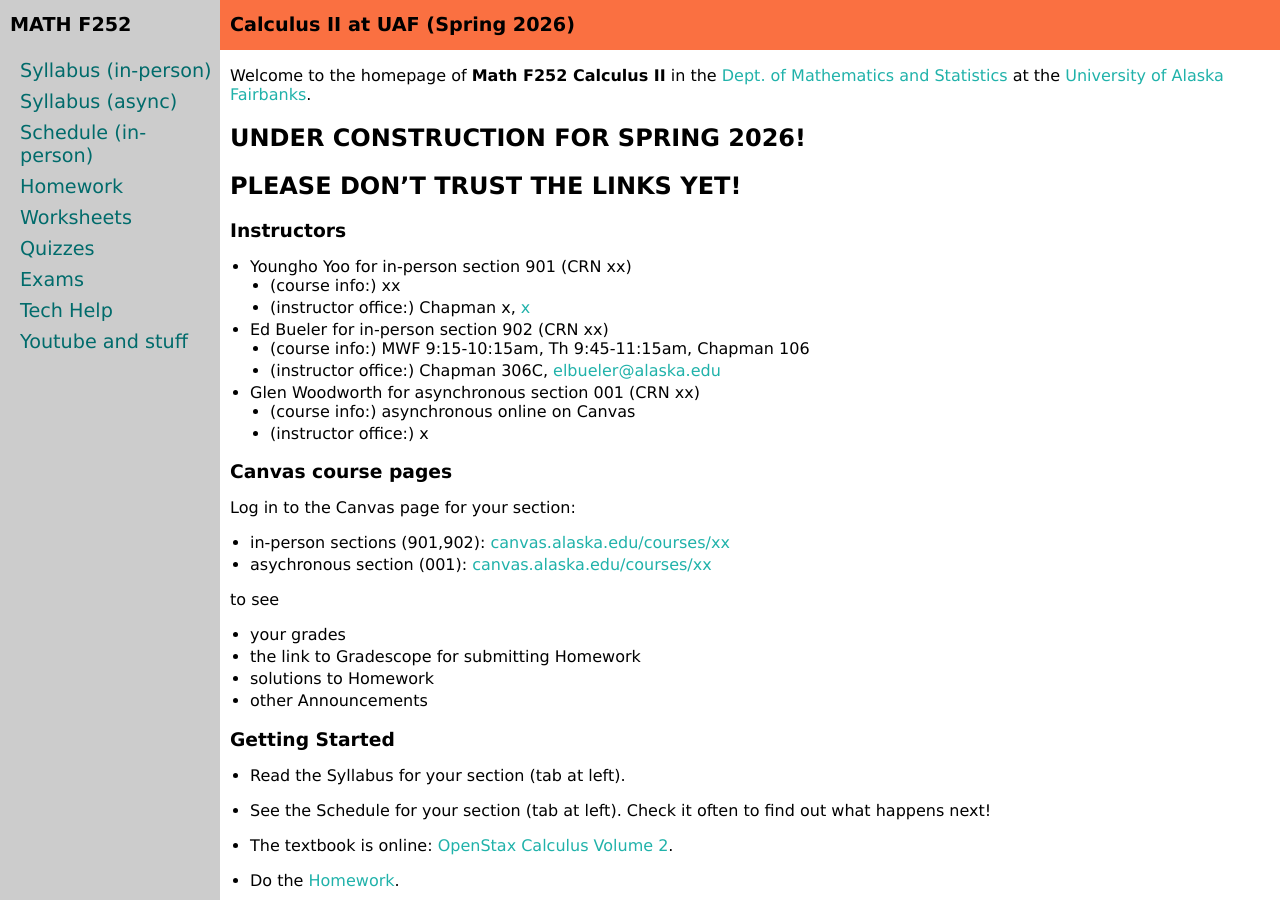
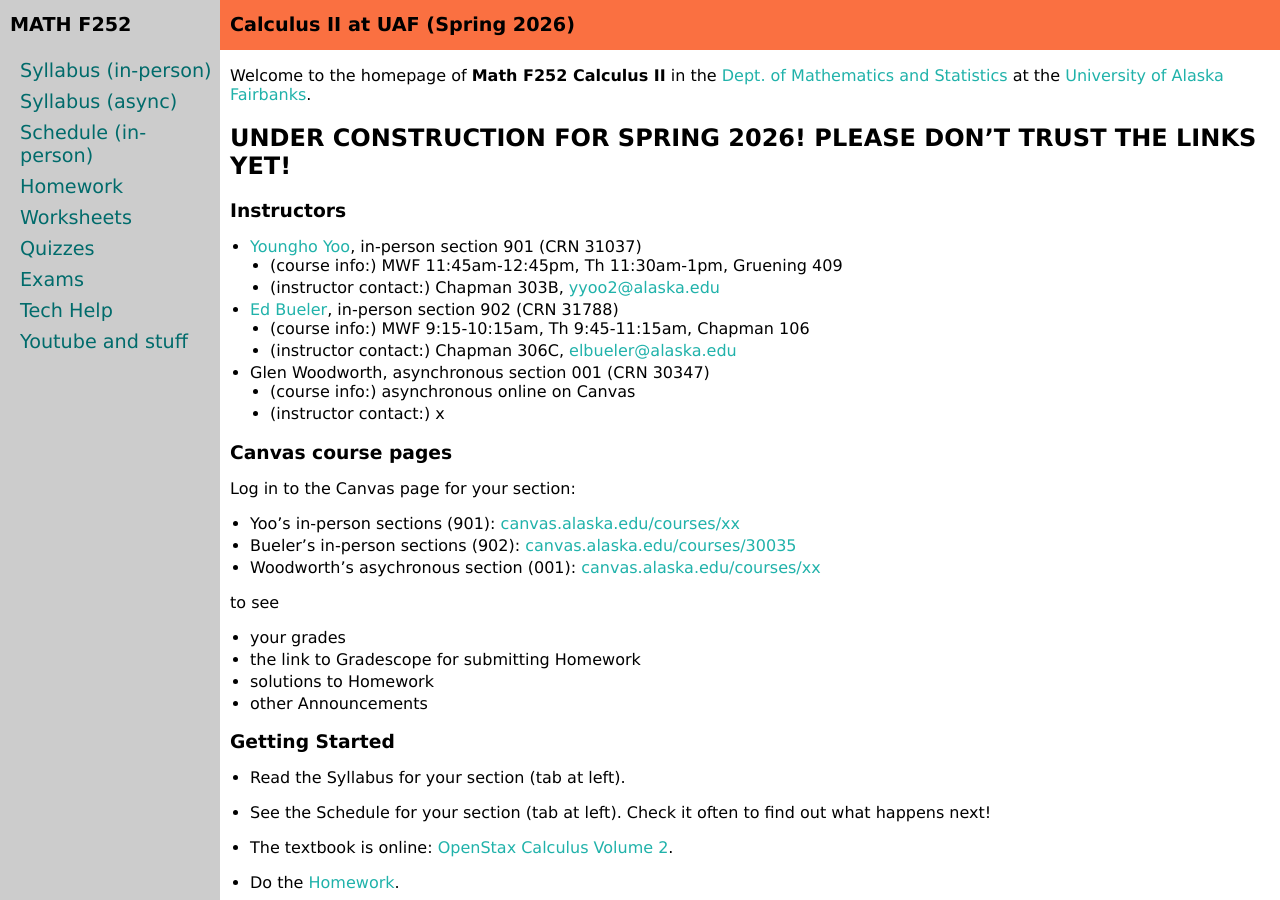
Before and after one commit to uaf-math/calc2, a Jekyll site: the page built from index.md, in a window 1280 px wide and 900 px high. Built offline with Jekyll 4.4.1, drawn with Linux system fonts in a browser that asks for light colours.

Commit message:
add canvas and instructor info to front page

```diff
--- a/index.md
+++ b/index.md
@@ -5,28 +5,27 @@
 
 Welcome to the homepage of **Math F252 Calculus II** in the [Dept. of Mathematics and Statistics](http://www.uaf.edu/dms/) at the [University of Alaska Fairbanks](http://www.uaf.edu/).
 
-## UNDER CONSTRUCTION FOR SPRING 2026!
-
-## PLEASE DON'T TRUST THE LINKS YET!
+## UNDER CONSTRUCTION FOR SPRING 2026! PLEASE DON'T TRUST THE LINKS YET!
 
 ### Instructors
 
-  * Youngho Yoo for in-person section 901 (CRN xx)
-    * (course info:) xx
-    * (instructor office:) Chapman x, [x](mailto:x)
-  * Ed Bueler for in-person section 902 (CRN xx)
+  * [Youngho Yoo](https://sites.google.com/view/younghoyoo/), in-person section 901 (CRN 31037)
+    * (course info:) MWF 11:45am-12:45pm, Th 11:30am-1pm, Gruening 409
+    * (instructor contact:) Chapman 303B, [yyoo2@alaska.edu](mailto:yyoo2@alaska.edu)
+  * [Ed Bueler](https://bueler.github.io/), in-person section 902 (CRN 31788)
     * (course info:) MWF 9:15-10:15am, Th 9:45-11:15am, Chapman 106
-    * (instructor office:) Chapman 306C, [elbueler@alaska.edu](mailto:elbueler@alaska.edu)
-  * Glen Woodworth for asynchronous section 001 (CRN xx)
+    * (instructor contact:) Chapman 306C, [elbueler@alaska.edu](mailto:elbueler@alaska.edu)
+  * Glen Woodworth, asynchronous section 001 (CRN 30347)
     * (course info:) asynchronous online on Canvas
-    * (instructor office:) x
+    * (instructor contact:) x
 
 ### Canvas course pages
 
 Log in to the Canvas page for your section:
 
-  * in-person sections (901,902): [canvas.alaska.edu/courses/xx](xx)
-  * asychronous section (001): [canvas.alaska.edu/courses/xx](xx)
+  * Yoo's in-person sections (901): [canvas.alaska.edu/courses/xx](xx)
+  * Bueler's in-person sections (902): [canvas.alaska.edu/courses/30035](https://canvas.alaska.edu/courses/30035)
+  * Woodworth's asychronous section (001): [canvas.alaska.edu/courses/xx](xx)
 
 to see
 
```
